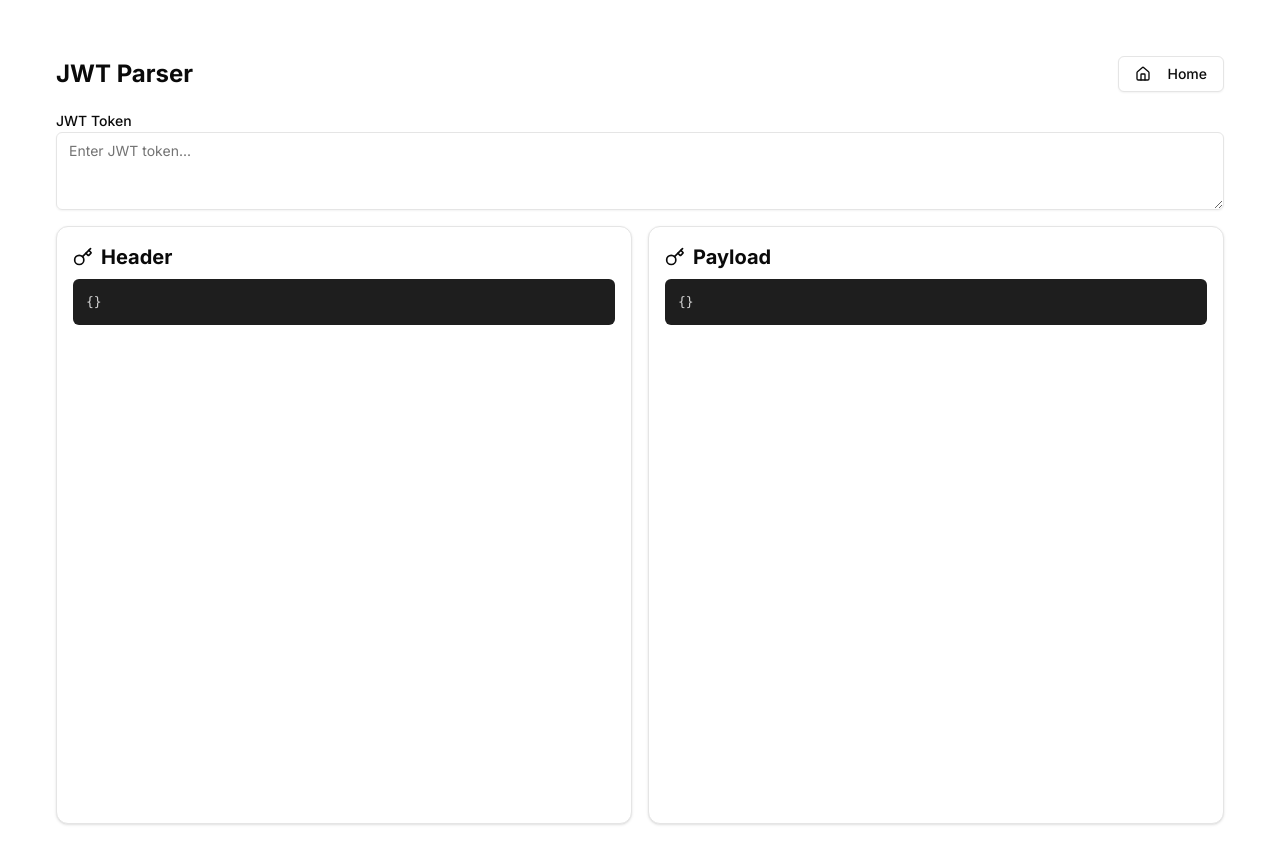
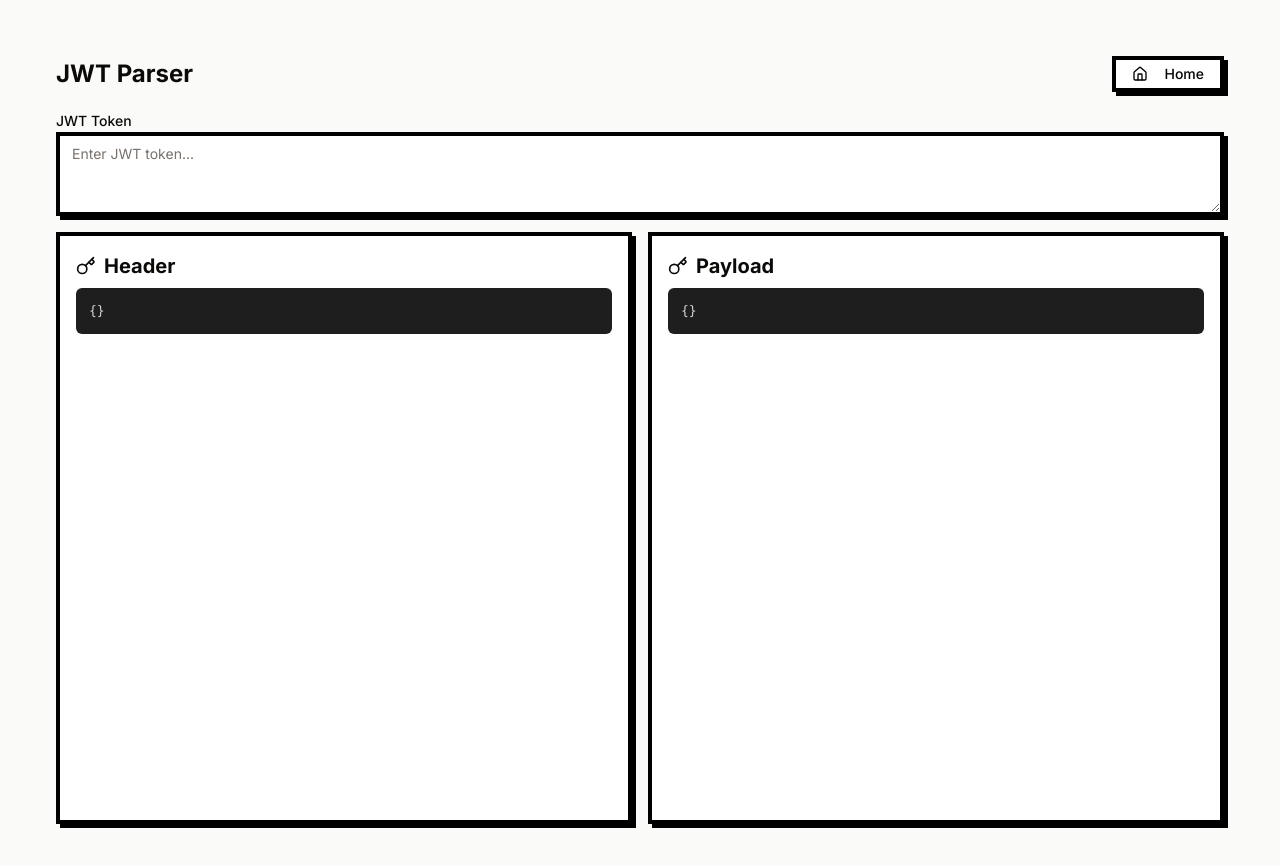
Before and after one commit to siddhardha123/cuteils, a Next.js app: page /tools/jwt-parser in a window 1280 px wide. Shown: the top 866 px of the page. Built offline with nearby package versions, Linux system fonts and the light colour scheme.

Commit message:
Update theme to neobrutalism

```diff
--- a/app/globals.css
+++ b/app/globals.css
@@ -2,64 +2,49 @@
 @tailwind components;
 @tailwind utilities;
 
-body {
-  font-family: Arial, Helvetica, sans-serif;
+:root {
+  --background: 60 9% 98%;
+  --foreground: 20 14.3% 4.1%;
+  --card: 60 9% 98%;
+  --card-foreground: 20 14.3% 4.1%;
+  --popover: 60 9% 98%;
+  --popover-foreground: 20 14.3% 4.1%;
+  --primary: 24 9.8% 10%;
+  --primary-foreground: 60 9.1% 97.8%;
+  --secondary: 60 4.8% 95.9%;
+  --secondary-foreground: 24 9.8% 10%;
+  --muted: 60 4.8% 95.9%;
+  --muted-foreground: 25 5.3% 44.7%;
+  --accent: 60 4.8% 95.9%;
+  --accent-foreground: 24 9.8% 10%;
+  --destructive: 0 84.2% 60.2%;
+  --destructive-foreground: 60 9.1% 97.8%;
+  --border: 20 5.9% 90%;
+  --input: 20 5.9% 90%;
+  --ring: 20 14.3% 4.1%;
+  --radius: 0;
 }
 
-@layer base {
-  :root {
-    --background: 0 0% 100%;
-    --foreground: 0 0% 3.9%;
-    --card: 0 0% 100%;
-    --card-foreground: 0 0% 3.9%;
-    --popover: 0 0% 100%;
-    --popover-foreground: 0 0% 3.9%;
-    --primary: 0 0% 9%;
-    --primary-foreground: 0 0% 98%;
-    --secondary: 0 0% 96.1%;
-    --secondary-foreground: 0 0% 9%;
-    --muted: 0 0% 96.1%;
-    --muted-foreground: 0 0% 45.1%;
-    --accent: 0 0% 96.1%;
-    --accent-foreground: 0 0% 9%;
-    --destructive: 0 84.2% 60.2%;
-    --destructive-foreground: 0 0% 98%;
-    --border: 0 0% 89.8%;
-    --input: 0 0% 89.8%;
-    --ring: 0 0% 3.9%;
-    --chart-1: 12 76% 61%;
-    --chart-2: 173 58% 39%;
-    --chart-3: 197 37% 24%;
-    --chart-4: 43 74% 66%;
-    --chart-5: 27 87% 67%;
-    --radius: 0.5rem;
-  }
-  .dark {
-    --background: 0 0% 3.9%;
-    --foreground: 0 0% 98%;
-    --card: 0 0% 3.9%;
-    --card-foreground: 0 0% 98%;
-    --popover: 0 0% 3.9%;
-    --popover-foreground: 0 0% 98%;
-    --primary: 0 0% 98%;
-    --primary-foreground: 0 0% 9%;
-    --secondary: 0 0% 14.9%;
-    --secondary-foreground: 0 0% 98%;
-    --muted: 0 0% 14.9%;
-    --muted-foreground: 0 0% 63.9%;
-    --accent: 0 0% 14.9%;
-    --accent-foreground: 0 0% 98%;
-    --destructive: 0 62.8% 30.6%;
-    --destructive-foreground: 0 0% 98%;
-    --border: 0 0% 14.9%;
-    --input: 0 0% 14.9%;
-    --ring: 0 0% 83.1%;
-    --chart-1: 220 70% 50%;
-    --chart-2: 160 60% 45%;
-    --chart-3: 30 80% 55%;
-    --chart-4: 280 65% 60%;
-    --chart-5: 340 75% 55%;
-  }
+.dark {
+  --background: 20 14.3% 4.1%;
+  --foreground: 60 9.1% 97.8%;
+  --card: 20 14.3% 4.1%;
+  --card-foreground: 60 9.1% 97.8%;
+  --popover: 20 14.3% 4.1%;
+  --popover-foreground: 60 9.1% 97.8%;
+  --primary: 60 9.1% 97.8%;
+  --primary-foreground: 24 9.8% 10%;
+  --secondary: 12 6.5% 15.1%;
+  --secondary-foreground: 60 9.1% 97.8%;
+  --muted: 12 6.5% 15.1%;
+  --muted-foreground: 24 5.4% 63.9%;
+  --accent: 12 6.5% 15.1%;
+  --accent-foreground: 60 9.1% 97.8%;
+  --destructive: 0 62.8% 30.6%;
+  --destructive-foreground: 60 9.1% 97.8%;
+  --border: 12 6.5% 15.1%;
+  --input: 12 6.5% 15.1%;
+  --ring: 24 5.7% 82.9%;
 }
 
 @layer base {
@@ -70,3 +55,20 @@ body {
     @apply bg-background text-foreground;
   }
 }
+
+/* Neobrutalism styles */
+.neo-brutalism {
+  @apply border-4 border-black shadow-[4px_4px_0px_0px_rgba(0,0,0,1)] transition-all hover:translate-x-[3px] hover:translate-y-[3px] hover:shadow-none;
+}
+
+.neo-brutalism-pink {
+  @apply border-4 border-black shadow-[4px_4px_0px_0px_rgba(0,0,0,1)] bg-pink-400 transition-all hover:translate-x-[3px] hover:translate-y-[3px] hover:shadow-none;
+}
+
+.neo-brutalism-white {
+  @apply border-4 border-black shadow-[4px_4px_0px_0px_rgba(0,0,0,1)] bg-white transition-all hover:translate-x-[3px] hover:translate-y-[3px] hover:shadow-none;
+}
+
+.neo-brutalism-secondary {
+  @apply border-4 border-black shadow-[4px_4px_0px_0px_rgba(0,0,0,1)] bg-[#FBBC05] transition-all hover:translate-x-[3px] hover:translate-y-[3px] hover:shadow-none;
+}
--- a/components/ToolCard.tsx
+++ b/components/ToolCard.tsx
@@ -11,13 +11,13 @@ export default function ToolCard({ title, description, href }: ToolCardProps) {
     return (
         <Link href={href}>
             <motion.div
-                className="border border-gray-700 rounded-lg p-6 hover:bg-gray-800 transition-colors duration-300 h-full flex flex-col justify-between text-gray-700 hover:text-gray-300"
-                whileHover={{ scale: 1.05 }}
-                whileTap={{ scale: 0.95 }}
+                className="neo-brutalism-white p-6 h-full flex flex-col justify-between"
+                whileHover={{ scale: 1.01 }}
+                whileTap={{ scale: 0.98 }}
             >
                 <div>
-                    <h2 className="text-2xl font-semibold mb-2 text-pink-400">{title}</h2>
-                    <p>{description}</p>
+                    <h2 className="text-2xl font-bold mb-2 text-black">{title}</h2>
+                    <p className="text-gray-700">{description}</p>
                 </div>
             </motion.div>
         </Link>
--- a/components/ui/button.tsx
+++ b/components/ui/button.tsx
@@ -1,29 +1,24 @@
 import * as React from "react"
 import { Slot } from "@radix-ui/react-slot"
 import { cva, type VariantProps } from "class-variance-authority"
-
 import { cn } from "@/lib/utils"
 
 const buttonVariants = cva(
-  "inline-flex items-center justify-center gap-2 whitespace-nowrap rounded-md text-sm font-medium transition-colors focus-visible:outline-none focus-visible:ring-1 focus-visible:ring-ring disabled:pointer-events-none disabled:opacity-50 [&_svg]:pointer-events-none [&_svg]:size-4 [&_svg]:shrink-0",
+  "inline-flex items-center justify-center gap-2 whitespace-nowrap text-sm font-medium transition-colors focus-visible:outline-none focus-visible:ring-1 focus-visible:ring-ring disabled:pointer-events-none disabled:opacity-50 [&_svg]:pointer-events-none [&_svg]:size-4 [&_svg]:shrink-0",
   {
     variants: {
       variant: {
-        default:
-          "bg-primary text-primary-foreground shadow hover:bg-primary/90",
-        destructive:
-          "bg-destructive text-destructive-foreground shadow-sm hover:bg-destructive/90",
-        outline:
-          "border border-input bg-background shadow-sm hover:bg-accent hover:text-accent-foreground",
-        secondary:
-          "bg-secondary text-secondary-foreground shadow-sm hover:bg-secondary/80",
+        default: "neo-brutalism-pink text-black",
+        destructive: "neo-brutalism bg-red-500 text-black",
+        outline: "neo-brutalism-white bg-white text-black",
+        secondary: "neo-brutalism-secondary text-black",
         ghost: "hover:bg-accent hover:text-accent-foreground",
         link: "text-primary underline-offset-4 hover:underline",
       },
       size: {
         default: "h-9 px-4 py-2",
-        sm: "h-8 rounded-md px-3 text-xs",
-        lg: "h-10 rounded-md px-8",
+        sm: "h-8 px-3 text-xs",
+        lg: "h-10 px-8",
         icon: "h-9 w-9",
       },
     },
--- a/components/ui/card.tsx
+++ b/components/ui/card.tsx
@@ -1,5 +1,4 @@
 import * as React from "react"
-
 import { cn } from "@/lib/utils"
 
 const Card = React.forwardRef<
@@ -9,7 +8,7 @@ const Card = React.forwardRef<
   <div
     ref={ref}
     className={cn(
-      "rounded-xl border bg-card text-card-foreground shadow",
+      "neo-brutalism-white bg-white",
       className
     )}
     {...props}
@@ -35,7 +34,7 @@ const CardTitle = React.forwardRef<
 >(({ className, ...props }, ref) => (
   <div
     ref={ref}
-    className={cn("font-semibold leading-none tracking-tight", className)}
+    className={cn("font-bold text-2xl", className)}
     {...props}
   />
 ))
--- a/components/ui/input.tsx
+++ b/components/ui/input.tsx
@@ -1,5 +1,4 @@
 import * as React from "react"
-
 import { cn } from "@/lib/utils"
 
 const Input = React.forwardRef<HTMLInputElement, React.ComponentProps<"input">>(
@@ -8,7 +7,7 @@ const Input = React.forwardRef<HTMLInputElement, React.ComponentProps<"input">>(
       <input
         type={type}
         className={cn(
-          "flex h-9 w-full rounded-md border border-input bg-transparent px-3 py-1 text-base shadow-sm transition-colors file:border-0 file:bg-transparent file:text-sm file:font-medium file:text-foreground placeholder:text-muted-foreground focus-visible:outline-none focus-visible:ring-1 focus-visible:ring-ring disabled:cursor-not-allowed disabled:opacity-50 md:text-sm",
+          "flex h-9 w-full neo-brutalism-white bg-white px-3 py-1 text-base transition-colors file:border-0 file:bg-transparent file:text-sm file:font-medium placeholder:text-muted-foreground focus-visible:outline-none disabled:cursor-not-allowed disabled:opacity-50 md:text-sm",
           className
         )}
         ref={ref}
--- a/components/ui/textarea.tsx
+++ b/components/ui/textarea.tsx
@@ -1,5 +1,4 @@
 import * as React from "react"
-
 import { cn } from "@/lib/utils"
 
 const Textarea = React.forwardRef<
@@ -9,7 +8,7 @@ const Textarea = React.forwardRef<
   return (
     <textarea
       className={cn(
-        "flex min-h-[60px] w-full rounded-md border border-input bg-transparent px-3 py-2 text-base shadow-sm placeholder:text-muted-foreground focus-visible:outline-none focus-visible:ring-1 focus-visible:ring-ring disabled:cursor-not-allowed disabled:opacity-50 md:text-sm",
+        "flex min-h-[60px] w-full neo-brutalism-white bg-white px-3 py-2 text-base placeholder:text-muted-foreground focus-visible:outline-none disabled:cursor-not-allowed disabled:opacity-50 md:text-sm",
         className
       )}
       ref={ref}
```
Also changed, not shown: app/page.tsx (+17 -20 lines).
